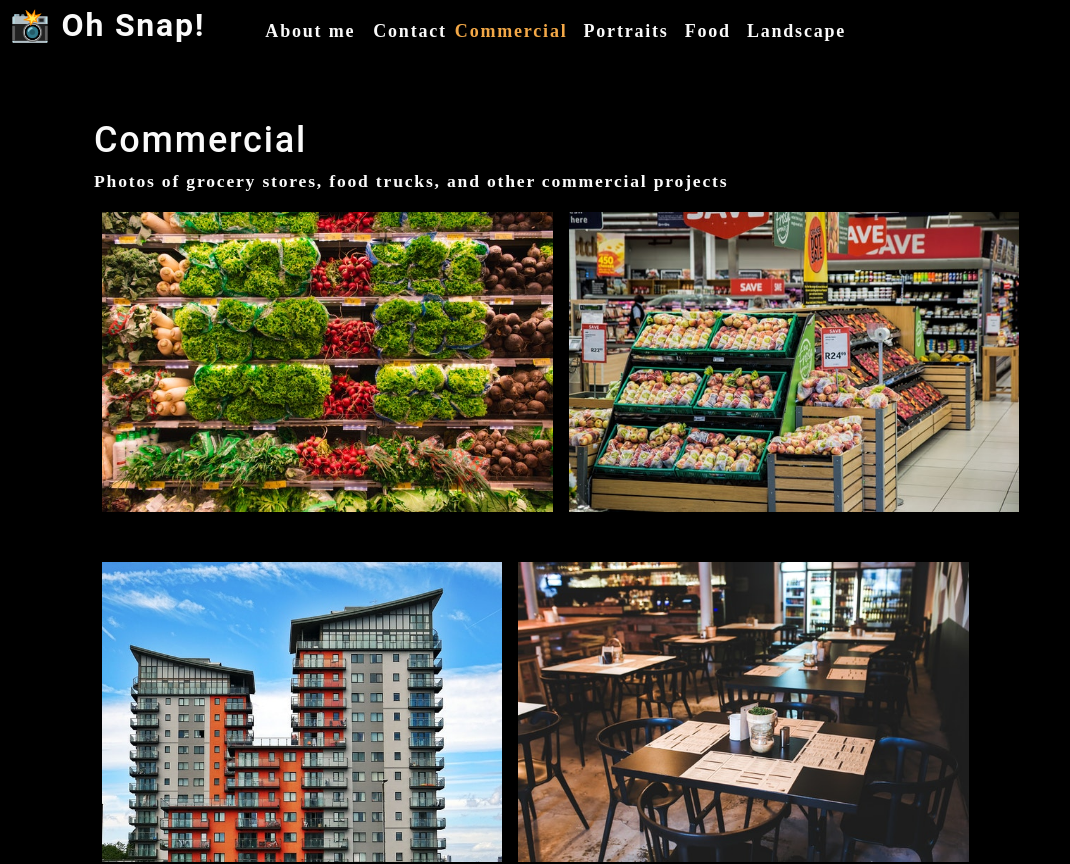
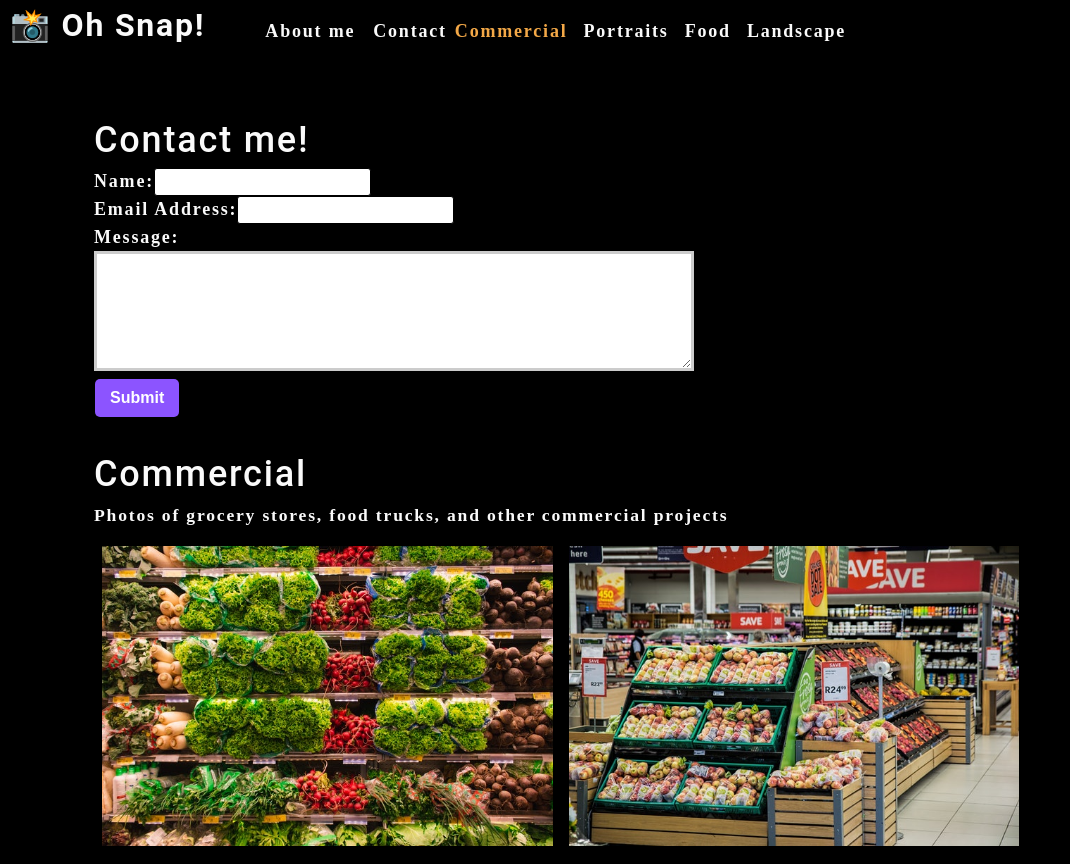
Before and after one commit to mcoliveros1202/photo-port, a React (Create React App) app: page / in a window 1280 px wide. Shown: the top 864 px of the page, without its empty margins (0-1070 px from the left). Built offline with nearby package versions, Linux system fonts and the light colour scheme.

Commit message:
created functional front end of contact form

```diff
--- a/src/App.js
+++ b/src/App.js
@@ -2,6 +2,7 @@
 import Nav from './components/Nav';
 import About from './components/About';
 import Gallery from './components/Gallery';
+import ContactForm from './components/Contact';
 import './App.css';
 
 function App() {
@@ -23,6 +24,7 @@
       currentCategory={currentCategory}
       ></Nav>
       <main>
+        <ContactForm></ContactForm>
         <Gallery currentCategory={currentCategory}></Gallery>
         <About></About>
       </main>
--- a/src/components/Contact/index.js
+++ b/src/components/Contact/index.js
@@ -1,24 +1,36 @@
-import React from 'react';
+import React, { useState } from 'react';
 
 function ContactForm() {
+    const [formState, setFormState] = useState({ name: '', email: '', message: '' });
+    const { name, email, message } = formState;
+    function handleChange(e) {
+        setFormState({...formState, [e.target.name]: e.target.value })
+    }
+    // console.log(formState);
+
+    function handleSubmit(e) {
+        e.preventDefault();
+        console.log(formState);
+    }
+
     return (
         <section>
             <h1>Contact me!</h1>
-            <form id='contact-form'>
+            <form id='contact-form' onSubmit={handleSubmit}>
 
                 <div>
                     <label htmlFor='name'>Name:</label>
-                    <input type='text' name='name' />
+                    <input type='text' name='name' defaultValue={name} onChange={handleChange} />
                 </div>
 
                 <div>
                     <label htmlFor='email'>Email Address:</label>
-                    <input type='text' name='email' />
+                    <input type='email' defaultValue={email} name='email' onChange={handleChange} />
                 </div>
 
                 <div>
                     <label htmlFor='message'>Message:</label>
-                    <textarea name='message' rows='5' />
+                    <textarea name='message' defaultValue={message} onChange={handleChange} rows='5' />
                 </div>
                     <button type='submit'>Submit</button>
 
```
